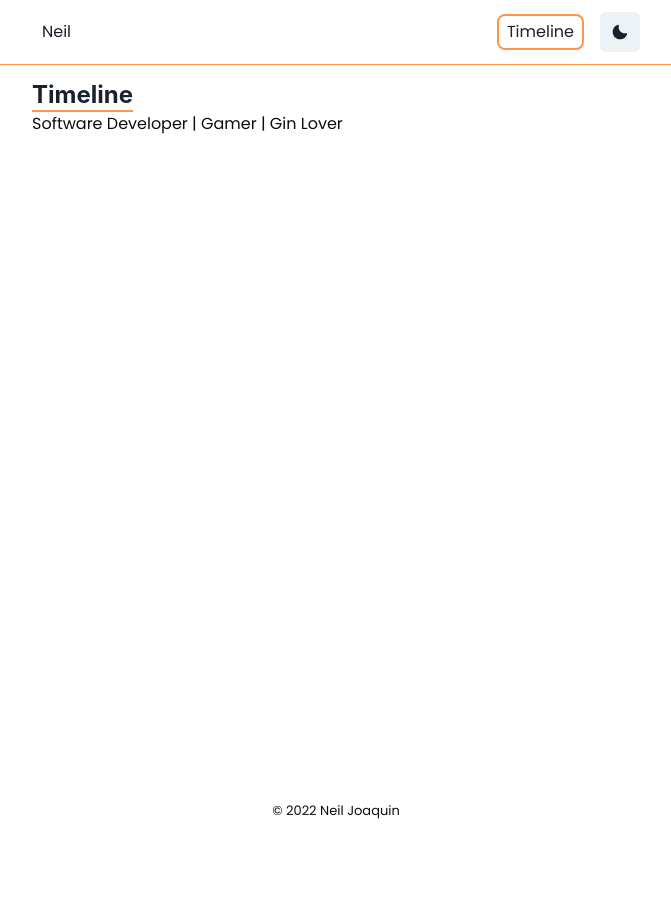
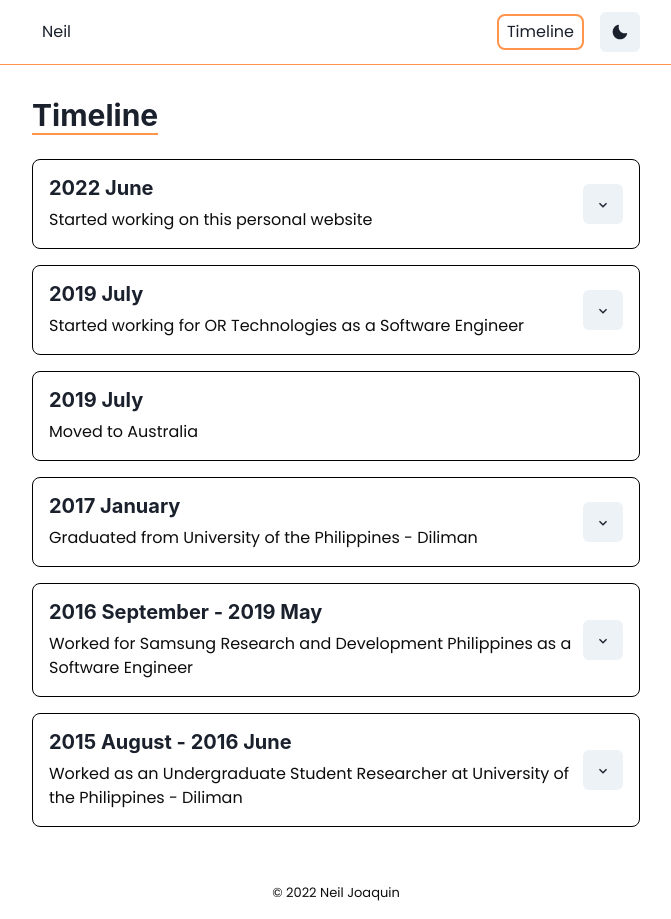
Before and after one commit to neiljoaquin/resume-web-app, a Next.js app: page /timeline in a window 1280 px wide. Shown: the whole page, without its empty margins (304-975 px from the left). Before the commit the page ends 837 px from the top, so only its background shows below. Built offline with nearby package versions, Linux system fonts and the light colour scheme.

Commit message:
Added timeline objects

```diff
--- a/components/NavBar.tsx
+++ b/components/NavBar.tsx
@@ -22,7 +22,7 @@ export default function NavBar() {
   const { colorMode, toggleColorMode } = useColorMode();
   const { isOpen, onOpen, onClose } = useDisclosure();
   return (
-    <Box borderBottom="1px solid #ff944d" w="100%">
+    <Box borderBottomStyle={"solid"} borderBottomWidth={"1px"} borderColor={"neonAccent"} w="100%">
       <Center>
         <Box w={{ base: "100%", md: "50%" }} px={4}>
           <Flex
--- /dev/null
+++ b/components/timeline/ORTechDescription.tsx
@@ -0,0 +1,58 @@
+import { Box, Divider, HStack, Text } from "@chakra-ui/react";
+import TechUsedComponent from "./TechUsedComponent";
+import TimelineCard from "./TimelineCard";
+
+export default function ORTechDescription() {
+  return (
+    <TimelineCard
+      date={"2019 July"}
+      description={"Started working for OR Technologies as a Software Engineer"}
+    >
+      <Text fontSize={"sm"}>Android and iOS apps:</Text>
+      <Text fontSize={"sm"} pl={"3"}>
+        Apps were mainly used to interface with the nodes using technologies
+        such as IR, BLE and NFC.
+      </Text>
+      <TechUsedComponent
+        tech={"Tech used:"}
+        techUsed={"Java, Kotlin, Swift, Objective C, Flutter and Dart"}
+      />
+
+      <Divider></Divider>
+      <Box pt={"2"}>
+        <Text fontSize={"sm"}>Embedded Devices:</Text>
+        <Text fontSize={"sm"} pl={"3"}>
+          Organic Response&#39;s main product that is mainly used for IoT lighting. We also refer to them as &#34;nodes&#34;.
+        </Text>
+        <TechUsedComponent tech={"Tech used:"} techUsed={"C and Wirepas tech stack"} />
+      </Box>
+
+      <Divider></Divider>
+      <Box pt={"2"}>
+        <Text fontSize={"sm"}>CI/CD Pipelines:</Text>
+        <Text fontSize={"sm"} pl={"3"}>
+          The pipelines for embedded devices and mobile apps (Android and iOS) are used to automate development, testing and deployment.
+        </Text>
+        <TechUsedComponent tech={"Tech used:"} techUsed={"Jenkins and Bitrise"} />
+      </Box>
+
+      <Divider></Divider>
+      <Box pt={"2"}>
+        <Text fontSize={"sm"}>IoT device:</Text>
+        <Text fontSize={"sm"} pl={"3"}>
+          The IoT device or as it call it, the gateway, is what we use as a middleman for our web app portal to able to communicate with our our nodes.
+        </Text>
+        <TechUsedComponent tech={"Tech used:"} techUsed={"Python and Rigado tech stack"} />
+      </Box>
+
+      <Divider></Divider>
+      <Box pt={"2"}>
+        <Text fontSize={"sm"}>Web Portal:</Text>
+        <Text fontSize={"sm"} pl={"3"}>
+          The IoT device or as it call it, the gateway, is what we use as a middleman for our web app portal to able to communicate with our our nodes.
+        </Text>
+        <TechUsedComponent tech={"Tech used:"} techUsed={"Java, Spring Boot and Hibernate"} />
+      </Box>
+    </TimelineCard>
+  )
+}
--- /dev/null
+++ b/components/timeline/PersonalWebDescription.tsx
@@ -0,0 +1,32 @@
+import { Box, Divider, HStack, Text } from "@chakra-ui/react";
+import TechUsedComponent from "./TechUsedComponent";
+import TimelineCard from "./TimelineCard";
+
+export default function PersonalWebDescription() {
+  return (
+    <TimelineCard
+      date={"2022 June"}
+      description={"Started working on this personal website"}
+    >
+      <TechUsedComponent
+        tech={"Infra Tech used:"}
+        techUsed={"Oracle Cloud, Kubernetes, Docker, Terraform"}
+      />
+      <Divider />
+      <Box pt={"2"}>
+        <TechUsedComponent
+          tech={"Web Tech used:"}
+          techUsed={"Nginx, Next.js, React, Chakra UI, Node.js"}
+        />
+      </Box>
+      <Divider />
+      <Box pt={"2"}>
+        <Text fontSize={"sm"}>
+          I know it&#39;s a little bit of an overkill to use Kubernetes on this
+          use case but I&#39; just interested in Kubernetes and the
+          microservices architecture.
+        </Text>
+      </Box>
+    </TimelineCard>
+  );
+}
--- /dev/null
+++ b/components/timeline/SamsungDescription.tsx
@@ -0,0 +1,51 @@
+import { Box, Divider, HStack, Text } from "@chakra-ui/react";
+import TechUsedComponent from "./TechUsedComponent";
+import TimelineCard from "./TimelineCard";
+
+export default function SamsungDescription() {
+  return (
+    <TimelineCard
+      date={"2016 September - 2019 May"}
+      description={
+        "Worked for Samsung Research and Development Philippines as a Software Engineer"
+      }
+    >
+      <Text fontSize={"sm"}>Knox Configure Client Android app:</Text>
+      <Text fontSize={"sm"} pl={"3"}>
+        Knox Configure is a cloud-based service that enables enterprises to
+        configure their company Samsung devices. The Android app works hand in
+        hand with a Portal based web app to configure the customer&#39;s
+        devices.
+      </Text>
+      <TechUsedComponent
+        tech={"Tech used:"}
+        techUsed={"Java, Android and Knox SDKs"}
+      />
+
+      <Divider></Divider>
+      <Box pt={"2"}>
+        <Text fontSize={"sm"}>CI/CD pipeline:</Text>
+        <Text fontSize={"sm"} pl={"3"}>
+          The pipeline for the Android app is used to automate development and
+          testing.
+        </Text>
+        <TechUsedComponent
+          tech={"Tech used:"}
+          techUsed={"Jenkins, Sonarqube, Gradle, Instrumentation and Bash"}
+        />
+      </Box>
+
+      <Divider></Divider>
+      <Box pt={"2"}>
+        <Text fontSize={"sm"}>Samsung Algo Challenge:</Text>
+        <Text fontSize={"sm"} pl={"3"}>
+          Web app that is used to facilitate coding competitions.
+        </Text>
+        <TechUsedComponent
+          tech={"Tech used:"}
+          techUsed={"AWS Services(Lambda, S3, Api Gateway and Cognito)"}
+        />
+      </Box>
+    </TimelineCard>
+  );
+}
--- /dev/null
+++ b/components/timeline/TechUsedComponent.tsx
@@ -0,0 +1,20 @@
+import { HStack, Text } from "@chakra-ui/react";
+
+export default function TechUsedComponent({
+    tech,
+    techUsed
+} : {
+    tech: string;
+    techUsed: string;
+}) {
+  return (
+    <HStack>
+      <Text fontSize={"sm"} w={"100%"}>
+        {tech}
+      </Text>
+      <Text fontSize={"sm"} w={"100%"}>
+        {techUsed}
+      </Text>
+    </HStack>
+  );
+}
--- /dev/null
+++ b/components/timeline/TimelineCard.tsx
@@ -0,0 +1,53 @@
+import { ChevronDownIcon, ChevronUpIcon } from "@chakra-ui/icons";
+import {
+  Box,
+  Center,
+  Divider,
+  Flex,
+  Heading,
+  IconButton,
+  Spacer,
+  useDisclosure,
+  VStack,
+  Text,
+  useColorModeValue
+} from "@chakra-ui/react";
+import { ReactNode } from "react";
+
+export default function TimelineCard({
+  date,
+  description,
+  children,
+}: {
+  date: string;
+  description: string;
+  children: ReactNode;
+}) {
+  const { isOpen, onOpen, onClose } = useDisclosure();
+  return (
+    <Box w={"100%"} borderWidth="1px" borderRadius="lg" borderColor={useColorModeValue("black", "white")} p={4}>
+      <Flex direction={"column"}>
+        <Flex>
+          <VStack align={"normal"}>
+            <Heading fontSize={{ base: "xl" }}>{date}</Heading>
+            <Text>{description}</Text>
+          </VStack>
+          <Spacer></Spacer>
+          <Center>
+            <IconButton
+              size={"md"}
+              icon={isOpen ? <ChevronUpIcon /> : <ChevronDownIcon />}
+              aria-label={"Open Detailed Description"}
+              onClick={isOpen ? onClose : onOpen}
+              display={(children != null) ? "md" : "none"}
+            />
+          </Center>
+        </Flex>
+        <Divider display={(isOpen && children != null) ? "md" : "none"} orientation="horizontal" />
+        <Box pt={2} display={(isOpen && children != null) ? "md" : "none"}>
+          {children}
+        </Box>
+      </Flex>
+    </Box>
+  );
+}
--- a/pages/timeline/index.tsx
+++ b/pages/timeline/index.tsx
@@ -3,45 +3,73 @@ import {
   Flex,
   Heading,
   Box,
+  Text,
+  VStack,
+  Divider,
+  HStack,
 } from "@chakra-ui/react";
 import type { NextPage } from "next";
-import { Text } from "@chakra-ui/react";
+import ORTechDescription from "../../components/timeline/ORTechDescription";
+import PersonalWebDescription from "../../components/timeline/PersonalWebDescription";
+import SamsungDescription from "../../components/timeline/SamsungDescription";
+import TimelineCard from "../../components/timeline/TimelineCard";
 
 const Timeline: NextPage = () => {
   return (
     <Flex
-      h="90vh"
+      h={"fit-content"}
       w="100%"
       alignItems={"center"}
       justifyContent={"center"}
     >
-      <Center
-        h="100%"
-        w={{ base: "100%", md: "50%" }}
-        // border="1px solid #ff944d"
-        p={4}
-      >
+      <Center h="100%" w={{ base: "100%", md: "50%" }} p={4} pb={10}>
         <Flex
           alignItems={"normal"}
           h="100%"
           w="100%"
           justifyContent={"left"}
-        //   border="1px solid #ff944d"
           direction={"column"}
+          pt={4}
         >
-            <Box w="fit-content" borderBottom="2px solid #ff944d">
-            <Heading
-            fontSize={{ base: "xl", md: "2xl" }}
+          <Box
+            w="fit-content"
+            borderBottomStyle={"solid"}
+            borderBottomWidth={"2px"}
+            borderColor={"neonAccent"}
           >
-            Timeline
-          </Heading>
-            </Box>
+            <Heading fontSize={{ base: "3xl", md: "3xl" }}>Timeline</Heading>
+          </Box>
 
-          <Text
-            fontSize={{ base: "sm", md: "md" }}
-          >
-            Software Developer | Gamer | Gin Lover
-          </Text>
+          <VStack pt={6} spacing={"4"}>
+            <PersonalWebDescription/>
+            <ORTechDescription/>
+
+            <TimelineCard
+              date={"2019 July"}
+              description={"Moved to Australia"}
+            >
+            </TimelineCard>
+
+            <TimelineCard
+              date={"2017 January"}
+              description={
+                "Graduated from University of the Philippines - Diliman"
+              }
+            >
+                <Text fontSize={"sm"}>Bachelor of Science in Computer Science</Text>
+            </TimelineCard>
+
+            <SamsungDescription/>
+
+            <TimelineCard
+              date={"2015 August - 2016 June"}
+              description={
+                "Worked as an Undergraduate Student Researcher at University of the Philippines - Diliman"
+              }
+            >
+                <Text fontSize={"sm"}>Algorithms and Complexity Laboratory</Text>
+            </TimelineCard>
+          </VStack>
         </Flex>
       </Center>
     </Flex>
```
Also changed, not shown: pages/_app.tsx (+6 -6 lines), pages/index.tsx (+4 -13 lines).
